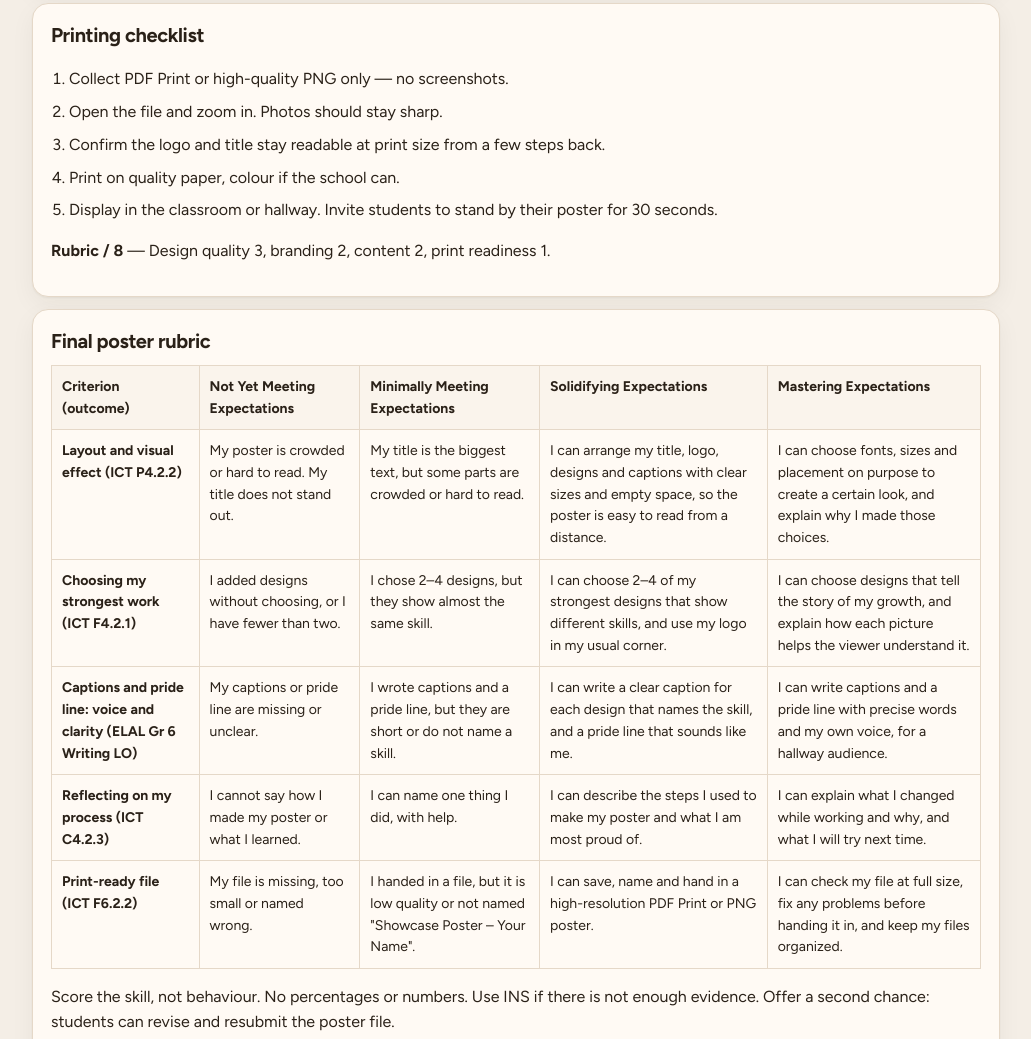
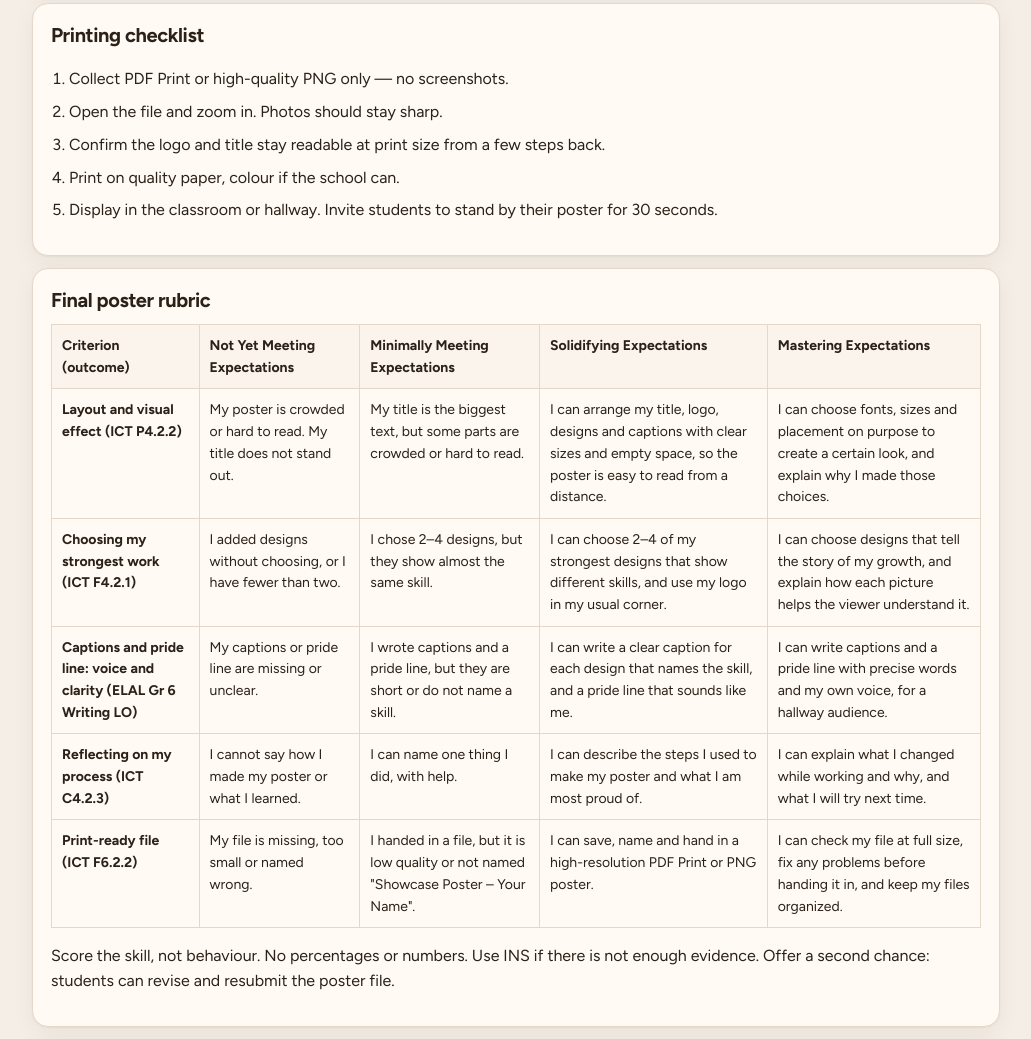
Before and after one commit to scaemrfung/Grade-6-Canva, a plain HTML site: page final.html in a window 1280 px wide. Shown: the part 1163-2202 px from the top of the page, without its empty margins (244-1275 px from the left). Drawn offline with Linux system fonts and the light colour scheme; no server answers.

Commit message:
Remove old points-based rubric line from Printing checklist

```diff
--- a/final.html
+++ b/final.html
@@ -53,7 +53,6 @@
         <li>Print on quality paper, colour if the school can.</li>
         <li>Display in the classroom or hallway. Invite students to stand by their poster for 30 seconds.</li>
       </ol>
-      <p><strong>Rubric / 8</strong> — Design quality 3, branding 2, content 2, print readiness 1.</p>
     </div>
     <div class="note" id="rubric">
       <h3>Final poster rubric</h3>
```
